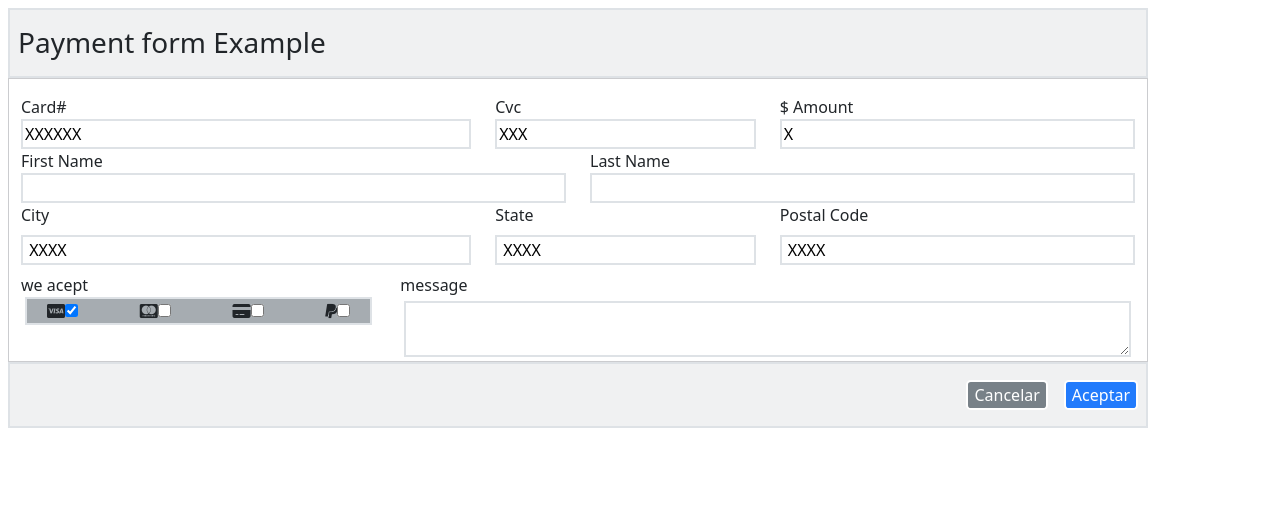
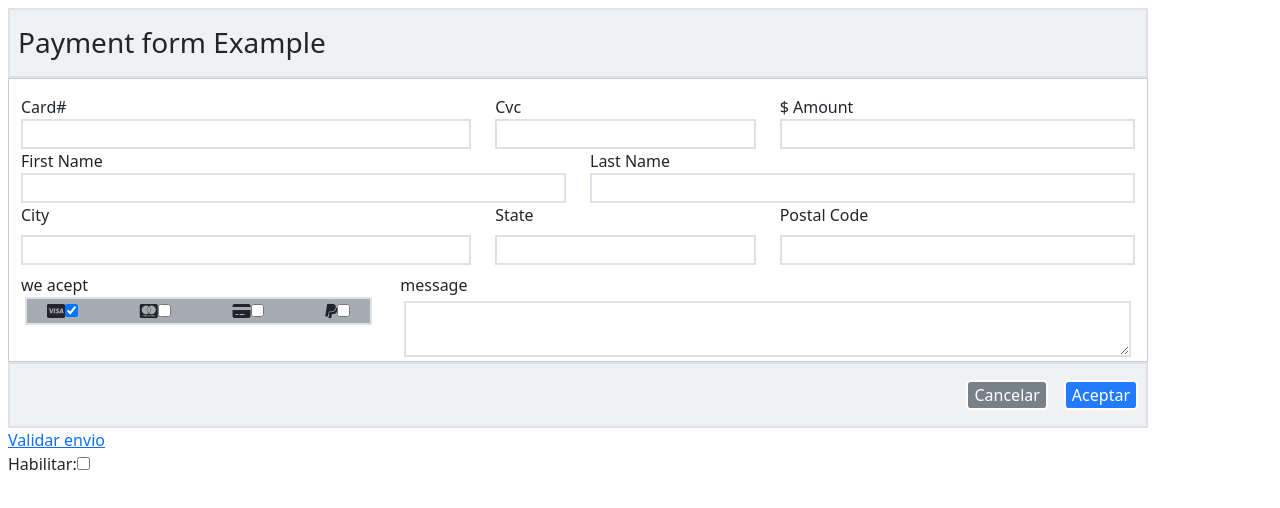
Before and after one commit to E-Vivanco/formulario_dom, a plain HTML site: page index.html in a window 1280 px wide. Drawn offline with nearby package versions, Linux system fonts and the light colour scheme.

Commit message:
act form-dom 11:48am

```diff
--- a/index.html
+++ b/index.html
@@ -39,19 +39,19 @@
                 <div class="col-5 col-md-5 col-sm-4">
                     Card#
                    <div class="d- flex flex-direction-column">
-                        <input class="w-100 h-30 border border-2" type="text" name="card" value="XXXXXX" onclick="click" style="border-radius: 0.1px;">
+                        <input class="w-100 h-30 border border-2" type="text" name="card" value=" " onclick="click" style="border-radius: 0.1px;">
                    </div>
                 </div>
                  <div class="col-4 col-md-3 col-sm-3">
                    Cvc
                    <div class="d-flex flex-direction-column">
-                   <input class="w-100 h-30 border border-2" type="text" name="cvc" value="XXX">
+                   <input class="w-100 h-30 border border-2" type="text" name="cvc" value=" ">
                    </div>
                  </div>
                  <div class="col-3 col-md-4 col-sm-5">
                    $ Amount
                    <div class="d-flex flex-direction-column">
-                   <input class="w-100 h-30 border border-2" type="text" name="amount" value="X" >
+                   <input class="w-100 h-30 border border-2" type="text" name="amount" value=" " >
                    </div>
                  </div>
                  </div>
@@ -78,19 +78,19 @@
                   <div class="col-5 col-md-5 col-sm-4">
                     City
                     <div class="my-2 d-flex flex-direction-column">
-                    <input class="w-100 h-30 border border-2" type="text" name="city" value=" XXXX" onclick="click">
+                    <input class="w-100 h-30 border border-2" type="text" name="city" value=" " onclick="click">
                     </div>
                 </div>
                 <div class="col-4 col-md-3 col-sm-3">
                     State
                     <div class="my-2 d-flex flex-direction-column">
-                    <input class="w-100 h-30 border border-2" type="text" name="state" value=" XXXX">
+                    <input class="w-100 h-30 border border-2" type="text" name="state" value=" ">
                     </div>
                 </div>
                 <div class="col-3 col-md-4 col-sm-5 ">
                     Postal Code
                     <div class="my-2 d-flex flex-direction-column">
-                        <input class="w-100 h-30 border border-2" type="text" name="postal-code" value=" XXXX">
+                        <input class="w-100 h-30 border border-2" type="text" name="postal-code" value=" ">
                 </div>
                 </div>
                 </div>
@@ -126,6 +126,8 @@
               </div>
              </div>
             </section>
+            <a href="#linl-del-envio" id="ytLink">Validar envio</a>
+            <p>Habilitar:<input type="checkbox" id="cb"/></p>
           </div>
         </div>
   <script src="index.js"></script>
--- a/index.js
+++ b/index.js
@@ -33,10 +33,13 @@ function cambia3(val){
     dir_3.style.background = "#F0808063"
     pago_1.style.background = "#F0808063"
 }
-
-
-
-
+const ytLink =document.getElementById('ytLink')
+const cb = document.getElementById('cb')
+ytLink.addEventListener('click',function(e){
+    if(!cb.checked){
+        e.preventDefault();
+    }
+})
 //rescataremos todos los campos del usuario
 let usuario = document.querySelector('#data-user')
 //console.log(usuario.children[0].children[0].children[0].children[0])
```
